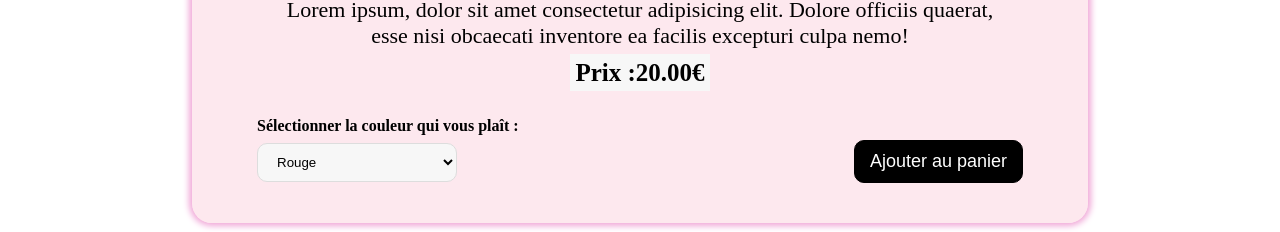
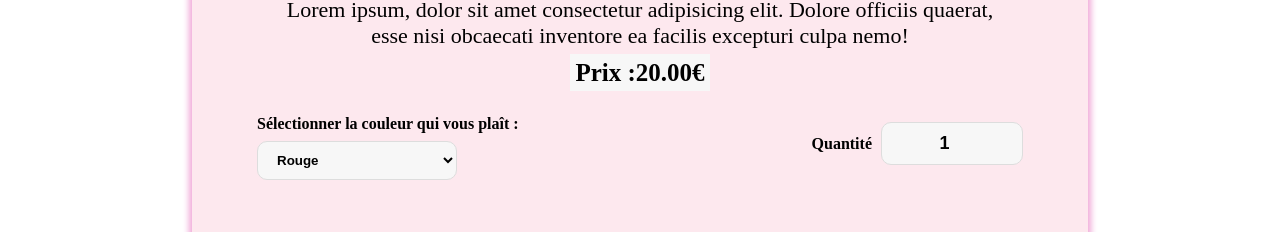
Before and after one commit to mohammediche/Orinoco, a plain HTML site: page front-end/pages/garfunkel.html in a window 1280 px wide. Shown: the part 561-793 px from the top of the page. Drawn offline with Linux system fonts and the light colour scheme.

Commit message:
ajout des inputs

```diff
--- a/front-end/pages/garfunkel.html
+++ b/front-end/pages/garfunkel.html
@@ -6,7 +6,7 @@
     <meta name="viewport" content="width=device-width, initial-scale=1.0">
     <link rel="stylesheet" type="text/css" href="stylePages.css">
 
-    <script src="page.js"></script>
+    <script src="page.js" defer></script>
     <title>Orinoco</title>
 </head>
 <body>
@@ -43,8 +43,12 @@
                        <option class="choixCouleur2">Bleu</option>
                     </select>
                  </div>
+                 <div>
+                  <label for="quantité">Quantité</label>
+                  <input type="number" class="quantité" id="quantité" value="1" min="1" max="10">
+               </div>
+               </div>
                <a href="#"><button class="panier" type="submit">Ajouter au panier</button></a>
-             </div>
          </article>
     </main>
 
--- a/front-end/pages/stylePages.css
+++ b/front-end/pages/stylePages.css
@@ -103,6 +103,7 @@ header img {
   border: 1px solid #dddddd;
   border-radius: 10px;
   width: 200px;
+  font-weight: bold;
 }
 .select:focus-visible {
   border: 1px solid #eab8db;
@@ -122,13 +123,13 @@ header img {
 }
 .panier {
   padding: 10px 15px;
-  margin-top: 33px;
+  margin: 25px 0 10px 0;
   border-radius: 10px;
   color: white;
   background: black;
   font-size: 18px;
   transition: 300ms;
-  border: 1px solid black;
+  border: 1px solid rgb(19, 18, 18);
 }
 .panier:hover {
   background-color: #8a4376;
@@ -137,6 +138,17 @@ header img {
 label {
   font-weight: bold;
   margin: 8px 0;
+}
+.quantité {
+  font-size: 18px;
+  padding: 10px 15px;
+  background-color: #f7f7f7;
+  border: 1px solid #dddddd;
+  border-radius: 10px;
+  width: 110px;
+  font-weight: bold;
+  text-align: center;
+  margin-left: 5px;
 }
 
 /****FOOTER****/
@@ -184,5 +196,6 @@ label {
   }
   .select {
     margin-left: 32px;
+    margin-bottom: 20px;
   }
-} ;
+}
--- a/front-end/style.css
+++ b/front-end/style.css
@@ -30,7 +30,7 @@ header img {
   text-decoration: none;
   font-size: 30px;
   color: #98495f;
-  padding-right: 60px;
+  padding-right: 30px;
 }
 
 /********Le contenu********/
@@ -43,7 +43,7 @@ header img {
   text-align: center;
 }
 .mini-contenu {
-  width: 30%;
+  width: 300px;
   margin-bottom: 50px;
   box-shadow: 0 0 6px 3px #f7d9f1;
   padding-bottom: 10px;
@@ -107,3 +107,11 @@ main span {
 .contenu-final p {
   padding-top: 20px;
 }
+
+/****Media****/
+
+@media screen and (max-width: 500px) {
+  .footer-icons {
+    flex-direction: column;
+  }
+}
```
Also changed, not shown: front-end/index.html (+2 -2 lines), front-end/pages/arnold.html (+5 -1 lines), front-end/pages/gustav.html (+5 -1 lines), front-end/pages/lennyEtCarl.html (+5 -1 lines), front-end/pages/nobert.html (+5 -1 lines). Lines whose indentation alone changed are shown as unchanged.
